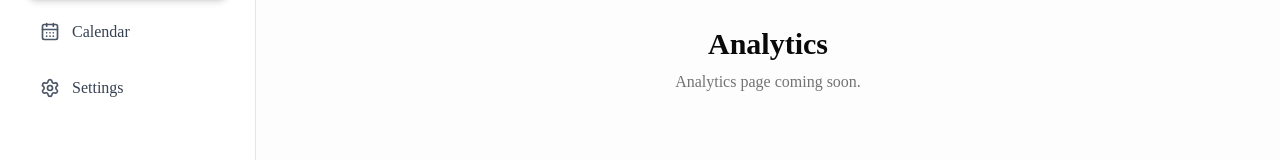
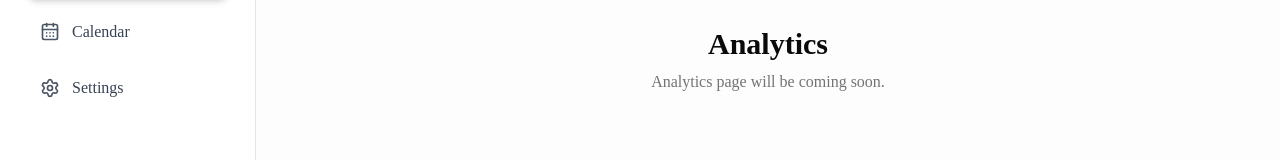
Before and after one commit to Exjwxl/AI-Job-Tracker, a Next.js app in the folder frontend/: page /analytics in a window 1280 px wide. Shown: the part 436-596 px from the top of the page. Built offline with nearby package versions, Linux system fonts and the light colour scheme.

Commit message:
Update analytics page message for clarity

```diff
--- a/frontend/app/(dashboard)/analytics/page.tsx
+++ b/frontend/app/(dashboard)/analytics/page.tsx
@@ -4,7 +4,7 @@ export default function AnalyticsPage() {
       <div className="text-center">
         <h1 className="text-3xl font-bold">Analytics</h1>
         <p className="mt-2 text-muted-foreground">
-          Analytics page coming soon.
+          Analytics page will be coming soon.
         </p>
       </div>
     </main>
```
